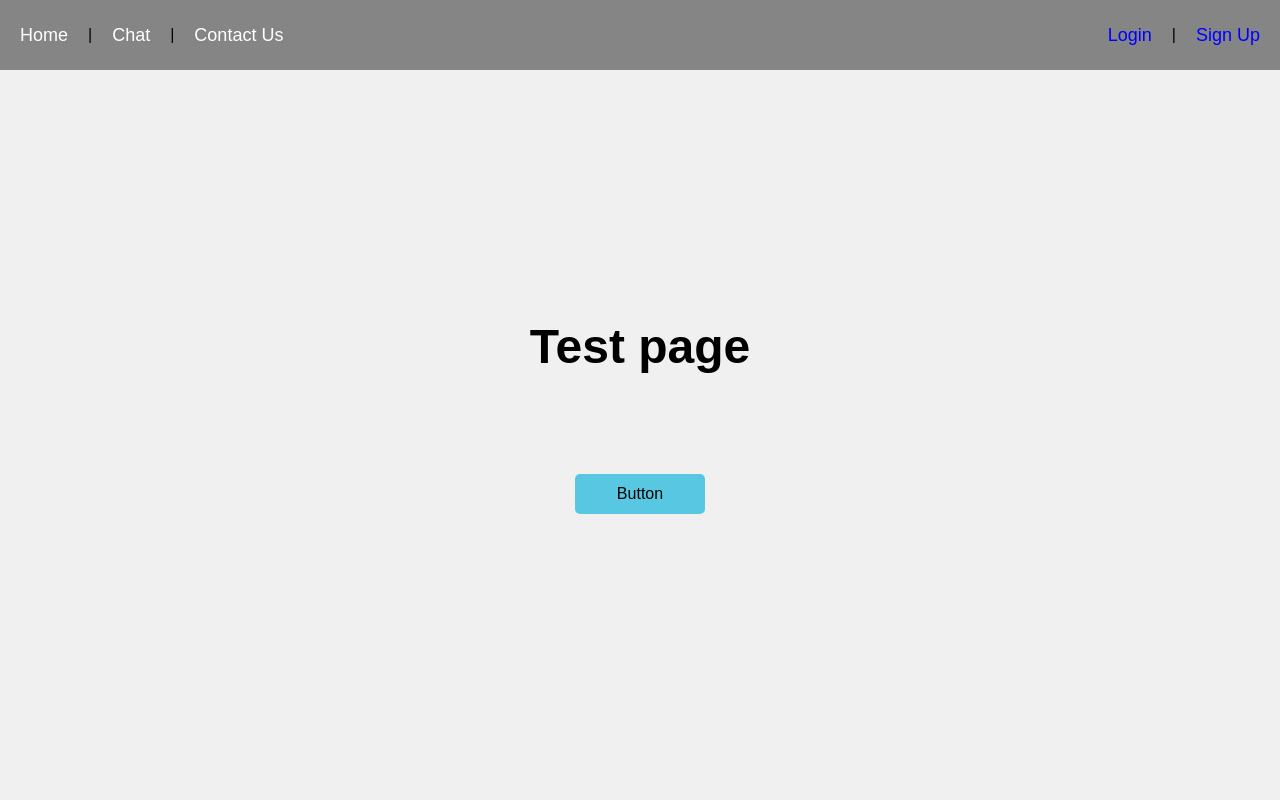
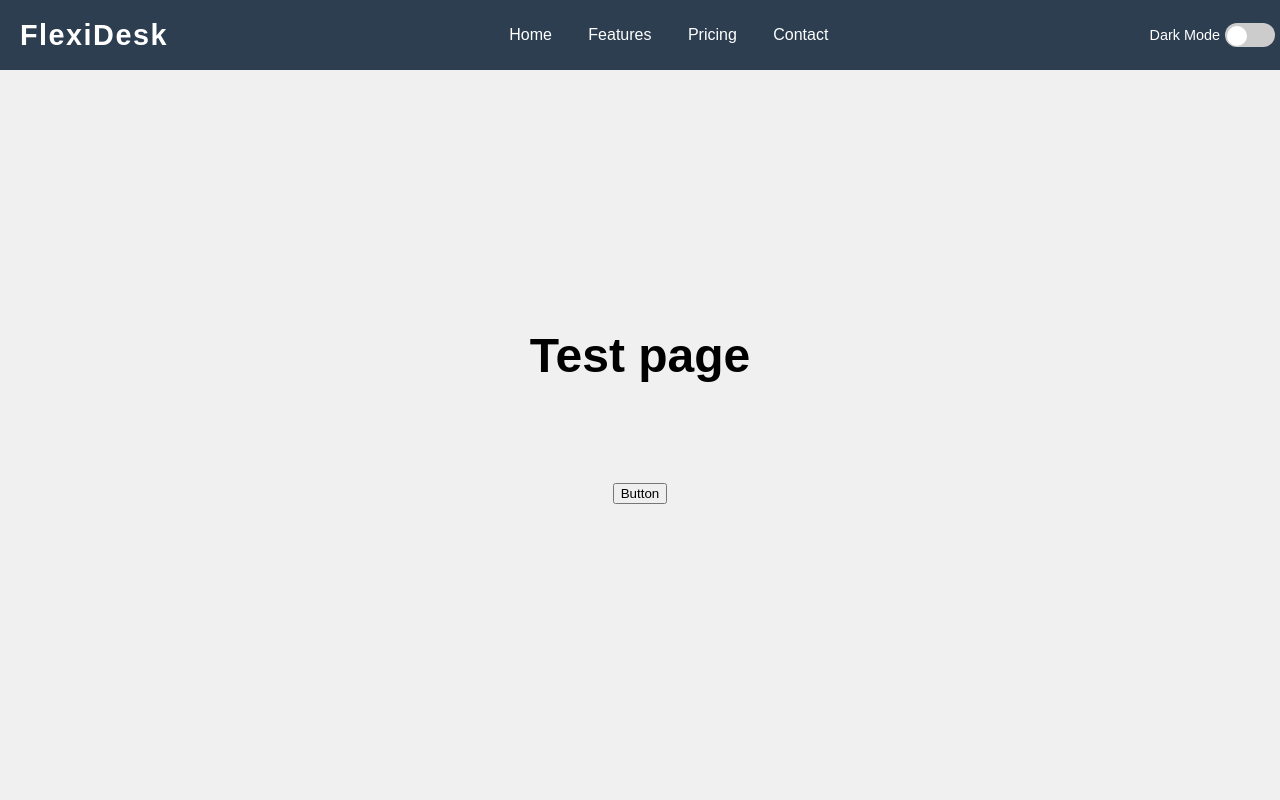
Before and after one commit to Abdulaziz-Shafae/FlexiDesk, a PHP site: page /TestPage.html in a window 1280 px wide. Run offline with PHP 8.4, Linux system fonts and the light colour scheme.

Commit message:
new style for bar commit

```diff
--- a/Style.css
+++ b/Style.css
@@ -7,29 +7,129 @@ body {
 
 .navbar {
     width: 100%;
-    background-color: #858585;
+    background-color: #2c3e50;
     height: 70px;
     display: flex;
     justify-content: space-between;
     position: fixed;
-}
-.navbar-left, .navbar-right {
     display: flex;
     align-items: center;
 }
-.navbar-left a, .navbar-right a {
-    margin: 5px;
+
+
+/* Links style
+
+** Link in HTML need to be  ^ a ^     */
+
+.navbar a {
     color: white;
     text-decoration: none;
-    padding: 10px 15px;
-    font-size: 18px;
+    font-size: 1rem;
+    font-weight: 500;
+    position: relative;
+    margin: 1rem;
+    transition: color 0.3s ease;
+}
+
+.navbar a::after {
+    content: '';
+    position: absolute;
+    width: 0;
+    height: 2px;
+    background-color: #3498db;
+    bottom: -5px;
+    left: 0;
+    transition: width 0.3s ease;
+}
+
+.navbar a:hover {
+    color: #3498db;
+}
+.navbar a:hover::after {
+    width: 100%;
+}
+
+/* Logo style
+
+** Logo in HTML need to be  ^ h2 ^     */
+
+.navbar h2 {
     border-radius: 5px;
+    padding: 10px 15px;margin: 5px;
+    color: white;
+    text-decoration: none;
+    font-weight: bold;
+    font-size: 1.8rem;
+    letter-spacing: 1.5px;
+    transition: color 0.3s ease;
 }
-.navbar-left a:hover, .navbar-right a:hover {
-    color: #58c7e2;
+
+.navbar h2:hover {
+    color: #3498db;
 }
-.navbar-right a {
-    color: blue;
+
+/* Dark Mode Toggle */
+
+.dark-mode {
+    display: flex;
+    align-items: center;
+    gap: 10px;
+}
+
+.dark-mode label {
+    color: #ffffff;
+    font-size: 0.9rem;
+}
+
+.switch {
+    position: relative;
+    display: inline-block;
+    width: 50px;
+    height: 24px;
+    cursor: pointer;
+}
+
+.switch input {
+    opacity: 0;
+    position: absolute;
+    width: 50px;
+    height: 24px;
+    z-index: 2;
+    cursor: pointer;
+    top: 0;
+    left: 0;
+}
+.slider {
+    position: absolute;
+    top: 0;
+    left: -5px;
+    right: 5px;
+    bottom: 0;
+    background-color: #ccc;
+    transition: 0.4s;
+    border-radius: 24px;
+    z-index: 1;
+}
+
+.slider:before {
+    position: absolute;
+    content: "";
+    height: 20px;
+    width: 20px;
+    left: 2px;
+    bottom: 1.5px;
+    right: 5px;
+    background-color: white;
+    transition: 0.4s;
+    border-radius: 50%;
+}
+
+input:checked + .slider {
+    background-color: #3498db;
+}
+
+input:checked + .slider:before {
+    transform: translateX(26px);
 }
 
 
@@ -42,18 +142,3 @@ body {
     height: 100vh;
     background-color: #f0f0f0;
 }
-
-.btn {
-    background-color: #58c7e2;
-    color: black;
-    border: none;
-    font-size: 16px;
-    cursor: pointer;
-    border-radius: 5px;
-    width: 130px;
-    height: 40px;
-}
-.btn:hover {
-    background-color: #103259;
-    color: #f0f0f0;
-}
--- a/TestPage.html
+++ b/TestPage.html
@@ -11,6 +11,31 @@
 <body>
 
     <div class="navbar">
+
+        <div>
+            <h2 href="#" class="logo">FlexiDesk</h2>
+        </div>
+
+        <div>
+            <a href="#" >Home</a>
+            <a href="#" >Features</a>
+            <a href="#" >Pricing</a>
+            <a href="#" >Contact</a>
+        </div>
+
+        <div>
+            <div class="dark-mode">
+                <label for="dark-mode-switch">Dark Mode</label>
+                <div class="switch">
+                    <input type="checkbox" id="dark-mode-switch">
+                    <span class="slider"></span>
+                </div>
+            </div>
+        </div>
+
+    </div>
+
+<!--   <div class="navbar">
         <div class="navbar-left">
             <a href="#">Home</a> |
             <a href="#">Chat</a> |
@@ -21,7 +46,7 @@
             <a href="#">Sign Up</a>
         </div>
     </div>
-
+-->
 
     <div class="container">
         <h1 style="margin-bottom: 100px; font-size: 3em;">Test page</h1>
```
Also changed, not shown: Style2.css (added, +123 -0 lines).
